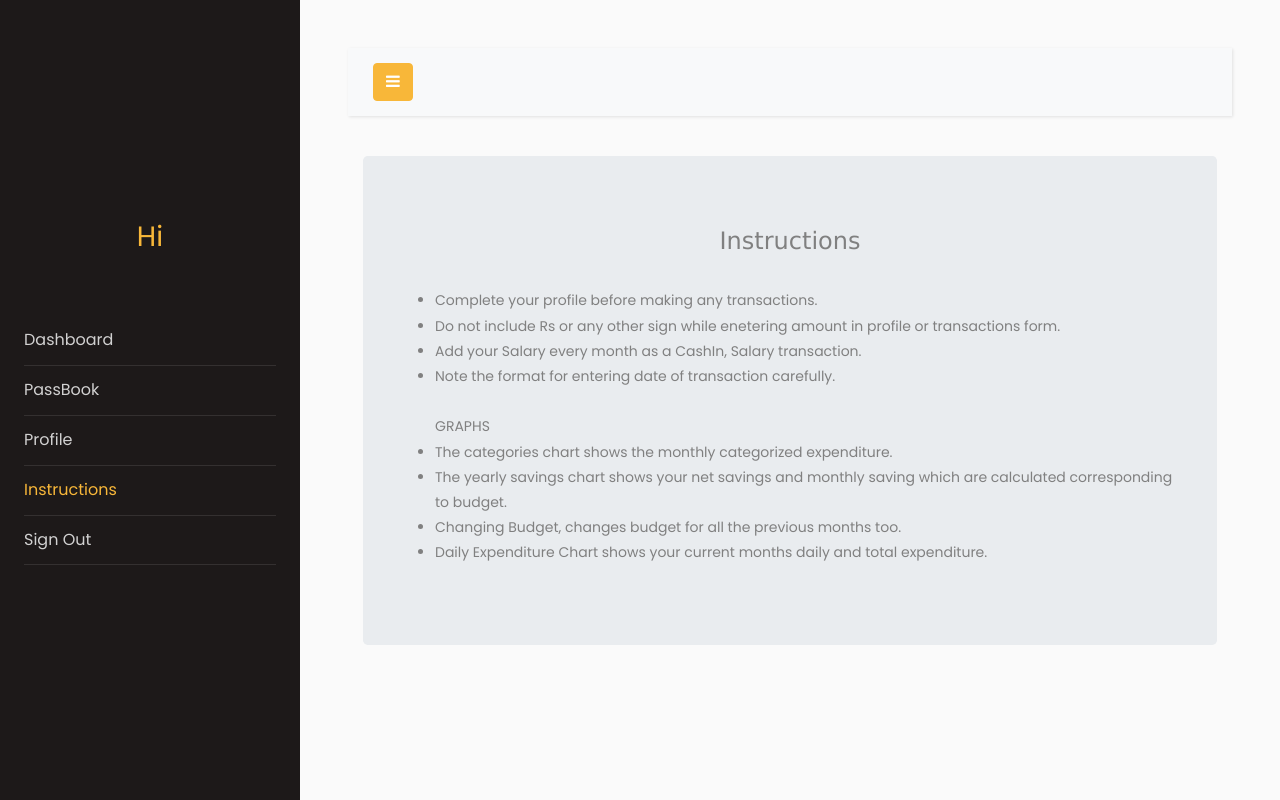
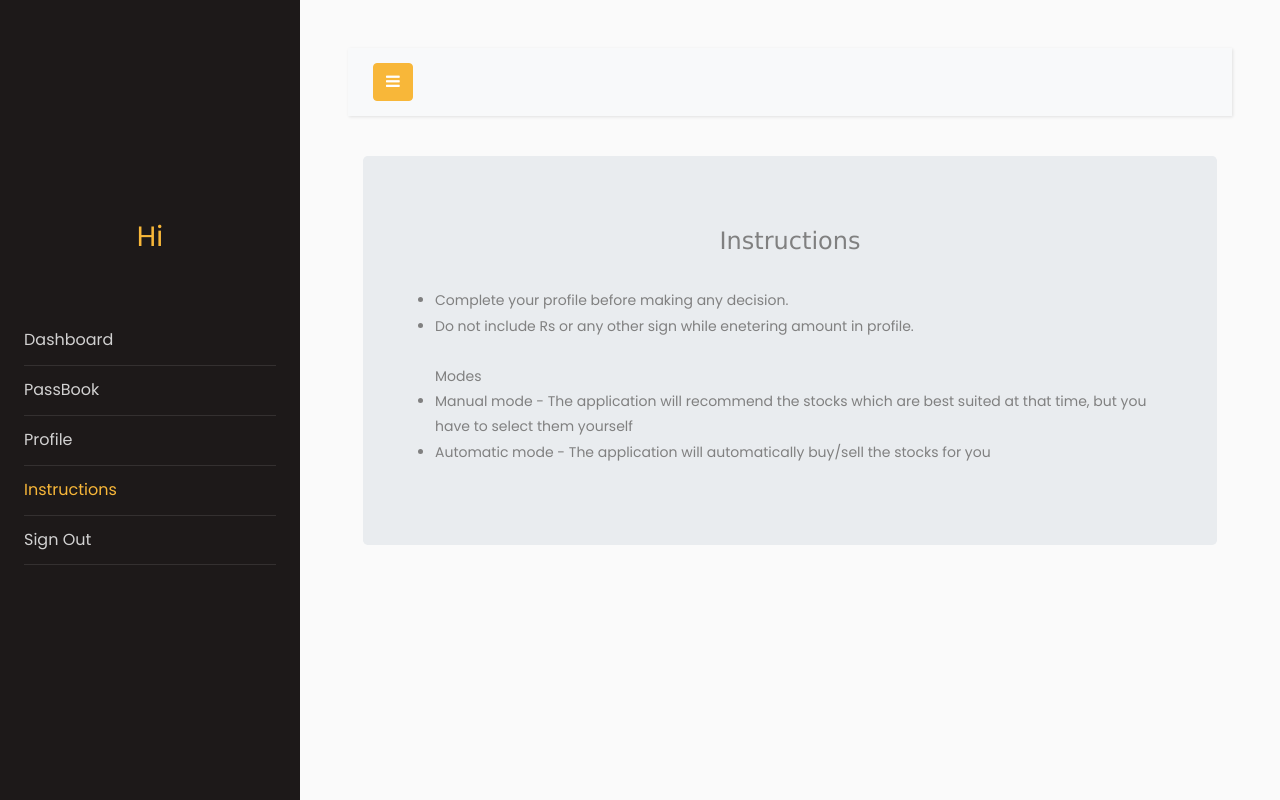
Before and after one commit to knvgarg/TradeStation, a Flask app: page /instructions in a window 1280 px wide. Run offline with Flask 2, Linux system fonts and the light colour scheme; some libraries are stand-ins or nearby versions.

Commit message:
mode working

```diff
--- a/app.py
+++ b/app.py
@@ -115,7 +115,7 @@ def profile():
         form.email.data = current_user.email
         form.funds.data = current_user.funds
         form.address.data = current_user.address
-        form.address.mode = current_user.mode
+        form.mode.data = current_user.mode
 
     return render_template("profile.html", proForm=form)
 
--- a/models.py
+++ b/models.py
@@ -17,9 +17,9 @@ class Users(db.Model, UserMixin):
     pasword_hash = db.Column(db.String(128))
     id = db.Column(db.Integer, primary_key=True)
     address = db.Column(db.String(128))
-    funds = db.Column(db.Integer, default = 0)
+    funds = db.Column(db.Integer, default=0)
     email = db.Column(db.String(64), unique=True, index=True)
-    mode = db.Column(db.Boolean, default=0) #0 is manual, 1 is automatic
+    mode = db.Column(db.Integer, default=0)  # 0 is manual, 1 is automatic
 
     def check_password(self, password):
         return check_password_hash(self.pasword_hash, password)
--- a/templates/dashboard.html
+++ b/templates/dashboard.html
@@ -2,7 +2,7 @@
 <html lang="en">
 
 <head>
-  <title>Expense Tracker</title>
+  <title>TradeStation</title>
   <meta charset="utf-8">
   <link rel="icon" type="image/x-icon" href="../static/img/favicon.ico" />
 
--- a/templates/index.html
+++ b/templates/index.html
@@ -6,7 +6,7 @@
     <meta name="viewport" content="width=device-width, initial-scale=1, shrink-to-fit=no" />
     <meta name="description" content="" />
     <meta name="author" content="" />
-    <title>Expense Tracker</title>
+    <title>TradeStation</title>
     <link rel="icon" type="image/x-icon" href="../static/img/favicon.ico" />
     <!-- Font Awesome icons (free version)-->
     <script src="https://use.fontawesome.com/releases/v5.13.0/js/all.js" crossorigin="anonymous"></script>
--- a/templates/instructions.html
+++ b/templates/instructions.html
@@ -2,7 +2,7 @@
 <html lang="en">
 
 <head>
-    <title>Expense Tracker</title>
+    <title>TradeStation</title>
     <link rel="icon" type="image/x-icon" href="../static/img/favicon.ico" />
 
     <meta charset="utf-8">
@@ -70,18 +70,20 @@
                     </center>
                     <br>
                     <ul>
-                        <li>Complete your profile before making any transactions.</li>
-                        <li>Do not include Rs or any other sign while enetering amount in profile or transactions form.
+                        <li>Complete your profile before making any decision.</li>
+                        <li>Do not include Rs or any other sign while enetering amount in profile.
                         </li>
-                        <li>Add your Salary every month as a CashIn, Salary transaction.</li>
-                        <li>Note the format for entering date of transaction carefully.</li>
+
                         <br>
-                        <span>GRAPHS</span>
-                        <li>The categories chart shows the monthly categorized expenditure.</li>
+                        <span>Modes</span>
+                        <li>Manual mode - The application will recommend the stocks which are best suited at that time, but you have to select them yourself</li>
+                        <li>Automatic mode - The application will automatically buy/sell the stocks for you</li>
+
+                        <!-- <li>The categories chart shows the monthly categorized expenditure.</li>
                         <li>The yearly savings chart shows your net savings and monthly saving which are calculated
                             corresponding to budget.</li>
                         <li>Changing Budget, changes budget for all the previous months too.</li>
-                        <li>Daily Expenditure Chart shows your current months daily and total expenditure.</li>
+                        <li>Daily Expenditure Chart shows your current months daily and total expenditure.</li> -->
                     </ul>
                 </div>
 
--- a/templates/passbook.html
+++ b/templates/passbook.html
@@ -2,7 +2,7 @@
 <html lang="en">
 
 <head>
-    <title>Expense Tracker</title>
+    <title>TradeStation</title>
     <link rel="icon" type="image/x-icon" href="../static/img/favicon.ico" />
 
     <meta charset="utf-8">
```
Also changed, not shown: forms.py (+46 -19 lines), templates/profile.html (+14 -7 lines), test.py (+11 -11 lines), data.sqlite, 1 other file.
